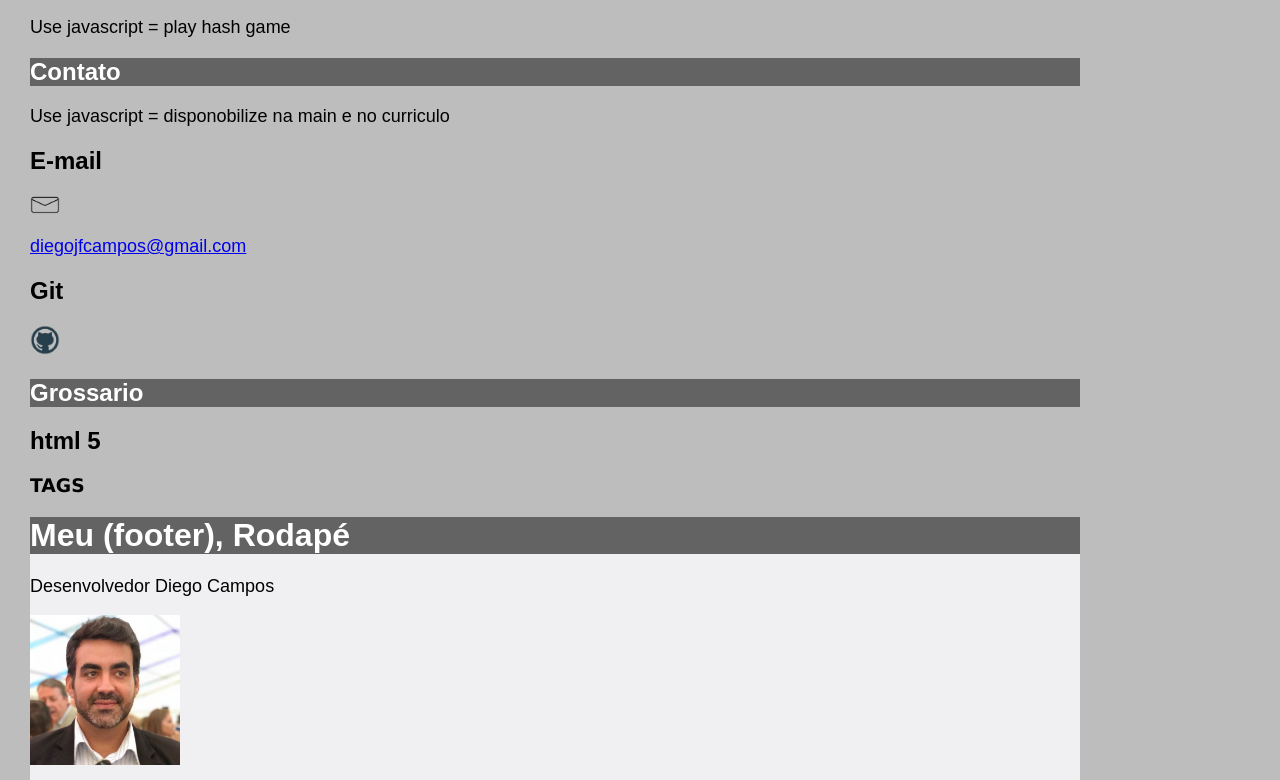
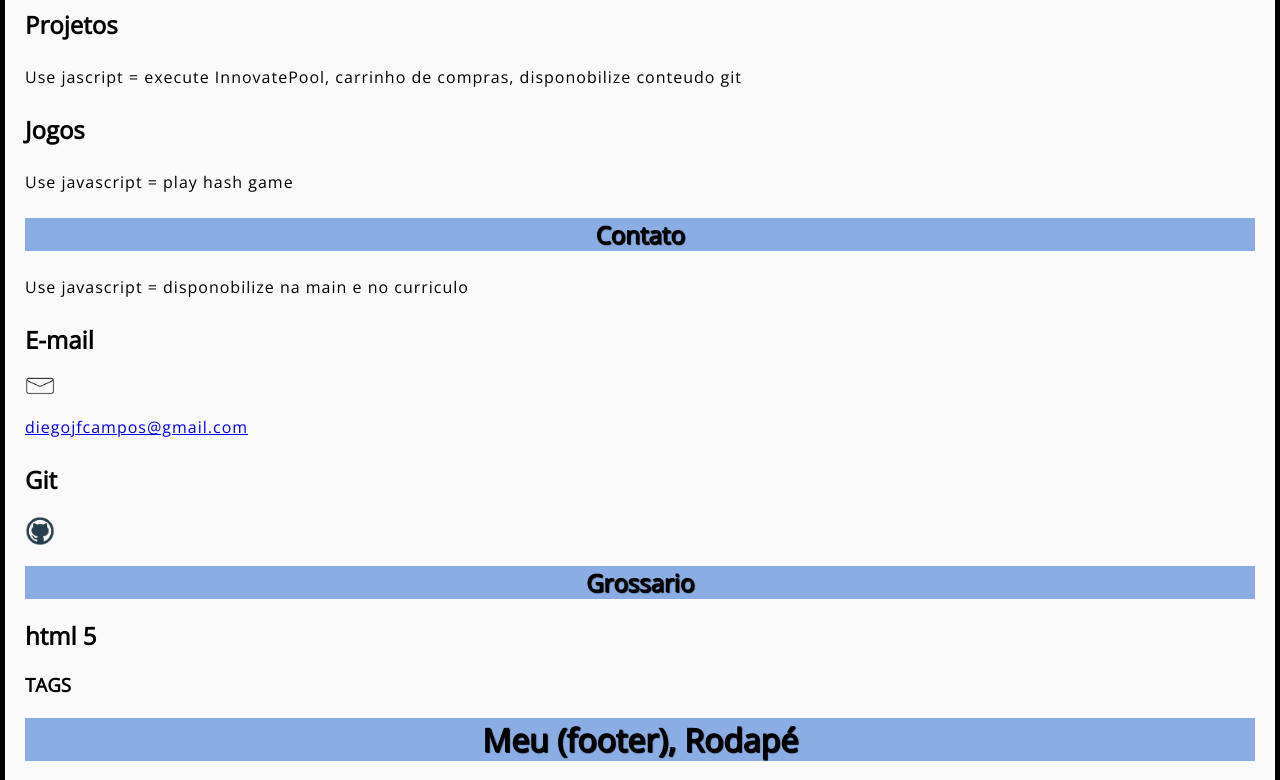
Before and after one commit to diegojfcampos/mynewmindset, a plain HTML site: page index.html in a window 1280 px wide. Shown: the part 798-1578 px from the top of the page. Drawn offline with nearby package versions, Linux system fonts and the light colour scheme.

Commit message:
Include javascript tests

```diff
--- a/css/style.css
+++ b/css/style.css
@@ -1,39 +1,69 @@
+html{
+    background-color: rgba(65, 126, 184, 0.671);
+}
+
 footer {
-    background: rgb(240, 239, 241);
-    scroll-margin-bottom: 50px;
+        scroll-margin-bottom: 50px;
 }
 
 header{
-    margin-top: 100px;
+    margin-top: 30px;
 }
 
 body {
-    background:#BDBDBD;
-    margin-left: 30px;
-    margin-right: 200px;
+    margin: 0 auto;
+    background: rgb(250, 250, 250);
+    margin-left: 30px, auto;
+    margin-right: 30px, auto;
     font-family: Arial;
+    padding: 0 20px 20px 20px;
+    border: 5px solid black;
+}
+
+h1{
+    display: block;
+    background: rgb(138, 174, 228);
+    font-family: 'Open Sans', sans-serif;
+    text-shadow: 1px 1px 1px black;
+    text-align: center;
+
 
 }
 
-h1{
-    background: rgb(100, 99, 99);
-    color: white;
-}
+h2{
+    display: block;
 
-h2{
-    font-family: fantasy
+    font-family: 'Open Sans', sans-serif;
 }
 
 h3{
-    font-family: Verdana;
+    display: block;
+
+    font-family: 'Open Sans', sans-serif;
 }
 
-p {
-    font-size: 18px;
+p, li {
+    font-family: 'Open Sans', sans-serif;
+    font-size: 16px;
+    line-height: 2;
+    letter-spacing: 1px;
 }
 
-.img_padrao {
-    margin-bottom: 20px;
-    width: 150px;
+img.desenvolvedor {
+    width: 250px;
+    display: block;
+    margin: 0;
+}
+
+img.email {
+    width: 30px;
+    display: block;
+    margin: 0;
+}
+
+img.github {
+    width: 30px;
+    display: block;
+    margin: 0;
 
 }
--- a/index.html
+++ b/index.html
@@ -5,9 +5,13 @@
         <title>My New MindSet</title>
         <link rel="stylesheet" type="text/css" href="css/style.css">
 
+
+        <link href="https://fonts.googleapis.com/css?family=Open+Sans&display=swap" rel="stylesheet">
+
     </head>
 
     <body>
+
         <p>Estrutura da Página</p>
         <nav>
             <ul>
@@ -49,10 +53,10 @@
             <p>Use javascript = disponobilize na main e no curriculo</p>
             <div>
                 <h2>E-mail</h2>
-                <a href="mailto:diegojfcampos@gmail.com"><img src='img/e-mail.png' width="30px"></a>
+                <a href="mailto:diegojfcampos@gmail.com"><img class='email'src='img/e-mail.png'></a>
                 <p><a href="mailto:diegojfcampos@gmail.com">diegojfcampos@gmail.com</a></p>
                 <h2>Git</h2>
-                <a href="https://github.com/diegojfcampos" target="_blank"><img src='img/github.png' width="30px"></a>
+                <a href="https://github.com/diegojfcampos" target="_blank"><img class='github' src='img/github.png'></a>
             </div>
         </section>
 
@@ -66,9 +70,11 @@
         <footer>
             <h1>Meu (footer), Rodapé</h1>
             <p>Desenvolvedor Diego Campos</p>
-            <img src='img/diego j f campos.jpg' class="img_padrao">
+            <img class="desenvolvedor" src='img/diego j f campos.jpg'>
 
-        </footer>-
+        </footer>
+
+        <script src="scripts/main.js"></script>
 
     </body>
 
--- /dev/null
+++ b/scripts/main.js
@@ -0,0 +1,6 @@
+var myHeading = document.querySelector('h1');
+myHeading.textContent = 'My New Mind Set world!';
+
+
+
+alert("Welcome at My New Mind Set")
```
Also changed, not shown: glossarry.txt (added), 2 other files.
